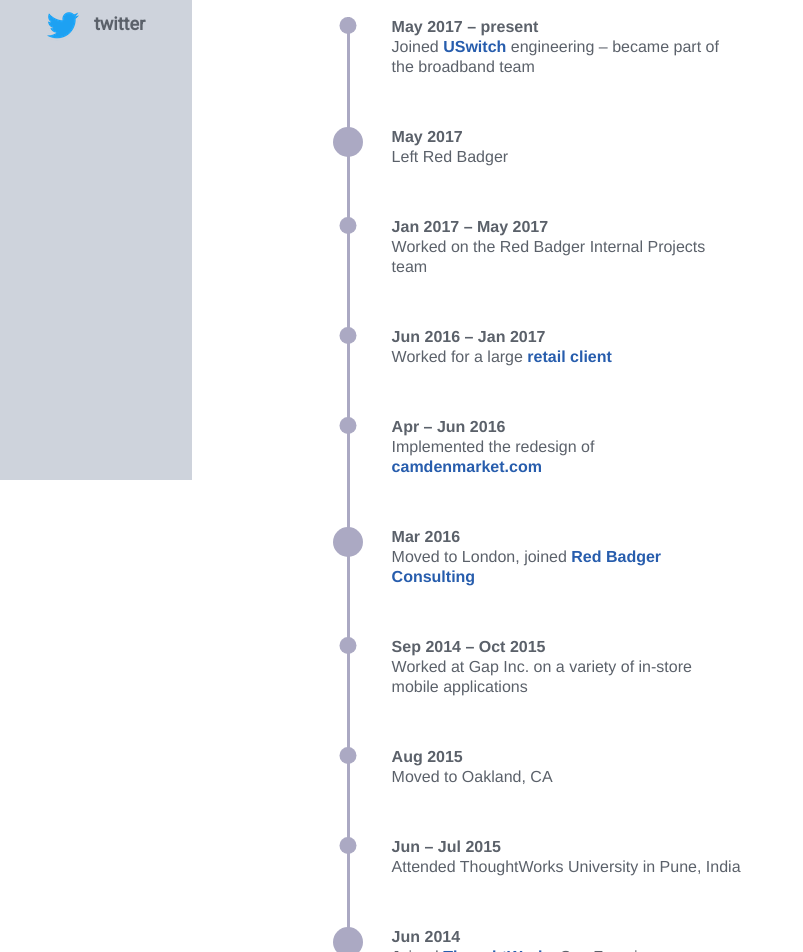
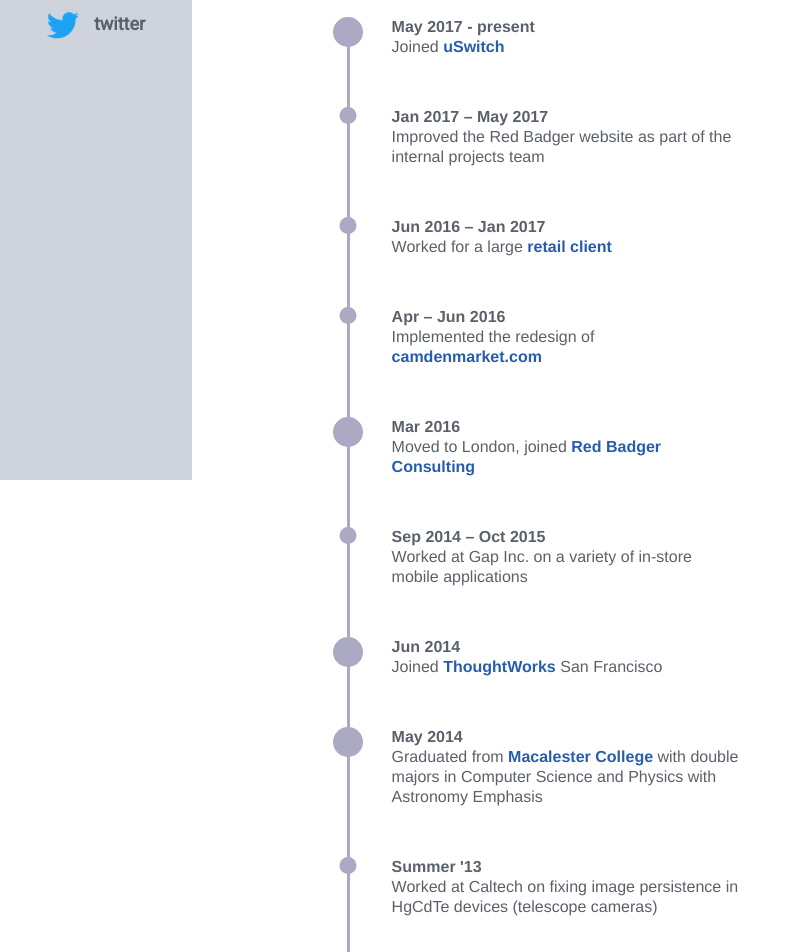
Before and after one commit to mveritym/super-duper-guacamole, a Vue app: page / in a window 1280 px wide. Shown: the part 320-1272 px from the top of the page, without its empty margins (0-803 px from the left). Built offline with nearby package versions, Linux system fonts and the light colour scheme.

Commit message:
Updating all my info

```diff
--- a/src/components/Timeline.vue
+++ b/src/components/Timeline.vue
@@ -1,22 +1,16 @@
 <template>
   <div class="timeline">
     <ul>
-      <li class="minor">
-        <div>
-          <time>May 2017 – present</time>
-          <p>Joined <a href="https://labs.uswitch.com/">USwitch</a> engineering – became part of the broadband team</p>
-        </div>
-      </li>
       <li>
         <div>
-          <time>May 2017</time>
-          <p>Left Red Badger</p>
+          <time>May 2017 - present</time>
+          <p>Joined <a href="https://labs.uswitch.com/">uSwitch</a></p>
         </div>
       </li>
       <li class="minor">
         <div>
           <time>Jan 2017 – May 2017</time>
-          <p>Worked on the Red Badger Internal Projects team</p>
+          <p>Improved the Red Badger website as part of the internal projects team</p>
         </div>
       </li>
       <li class="minor">
@@ -41,18 +35,6 @@
         <div>
           <time>Sep 2014 – Oct 2015</time>
           <p>Worked at Gap Inc. on a variety of in-store mobile applications</p>
-        </div>
-      </li>
-      <li class="minor">
-        <div>
-          <time>Aug 2015</time>
-          <p>Moved to Oakland, CA</p>
-        </div>
-      </li>
-      <li class="minor">
-        <div>
-          <time>Jun – Jul 2015</time>
-          <p>Attended ThoughtWorks University in Pune, India</p>
         </div>
       </li>
       <li>
```
